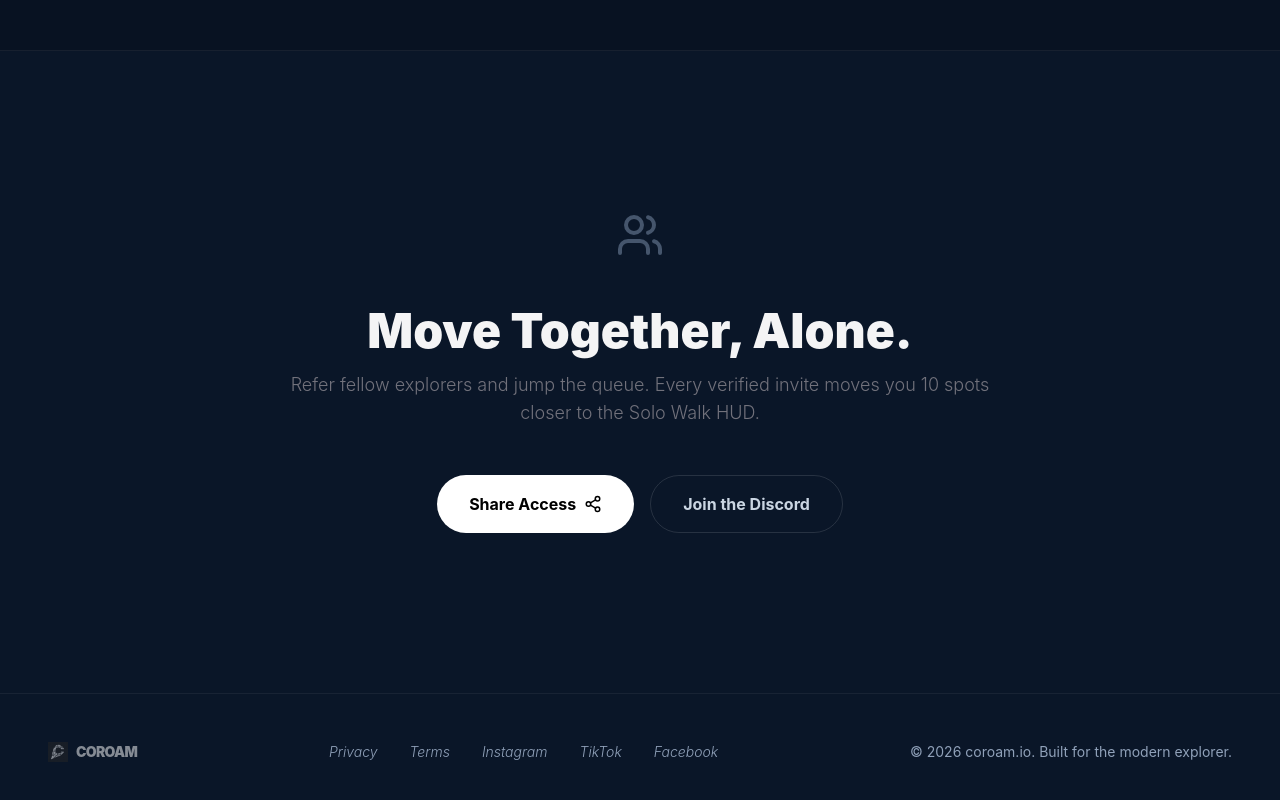
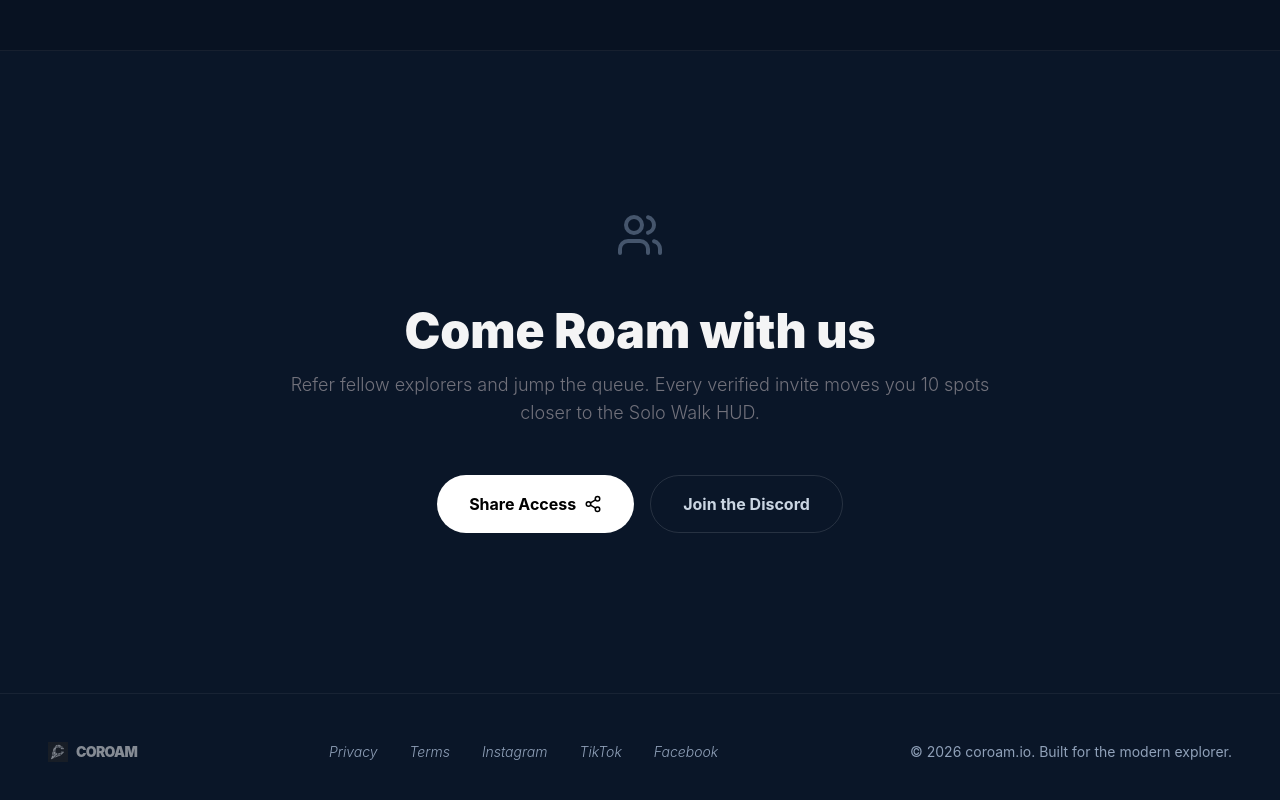
Before and after one commit to maxgorriaran/coroam-web, a React (Vite) app: page / in a window 1280 px wide. Shown: the part 2856-3656 px from the top of the page. Built offline with nearby package versions, Linux system fonts and the light colour scheme; no server answers.

Commit message:
Update community section headline to 'Come Roam with us'

```diff
--- a/src/App.tsx
+++ b/src/App.tsx
@@ -246,7 +246,7 @@ export default function App() {
       <section id="community" className="relative z-10 py-40 px-6 text-center max-w-3xl mx-auto space-y-12">
         <Users className="mx-auto text-slate-600" size={48} />
         <div className="space-y-4">
-          <h2 className="text-5xl font-black">Move Together, Alone.</h2>
+          <h2 className="text-5xl font-black">Come Roam with us</h2>
           <p className="text-zinc-500 text-lg font-light">
             Refer fellow explorers and jump the queue. Every verified invite moves you 10 spots closer to the Solo Walk HUD.
           </p>
```
